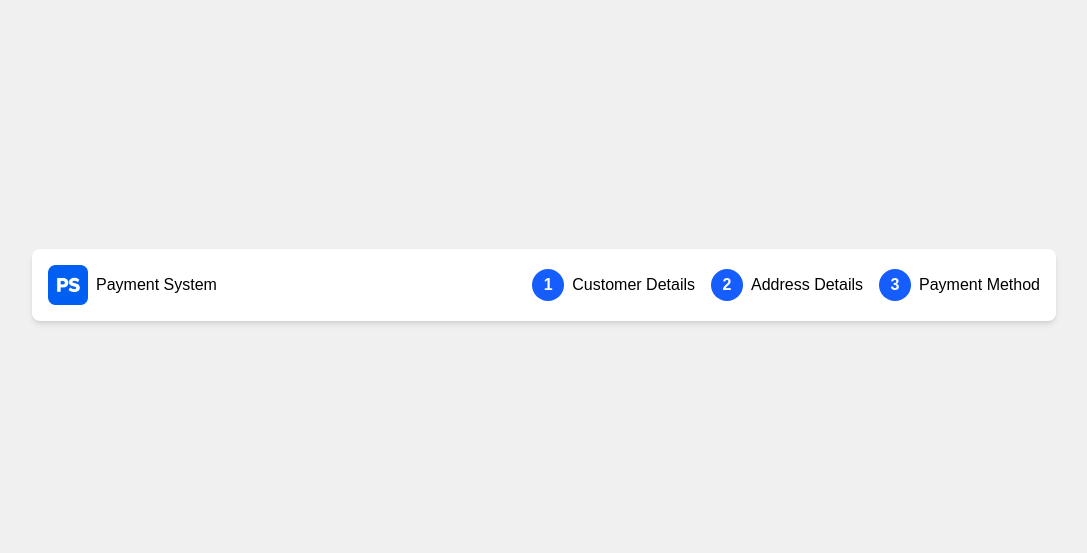
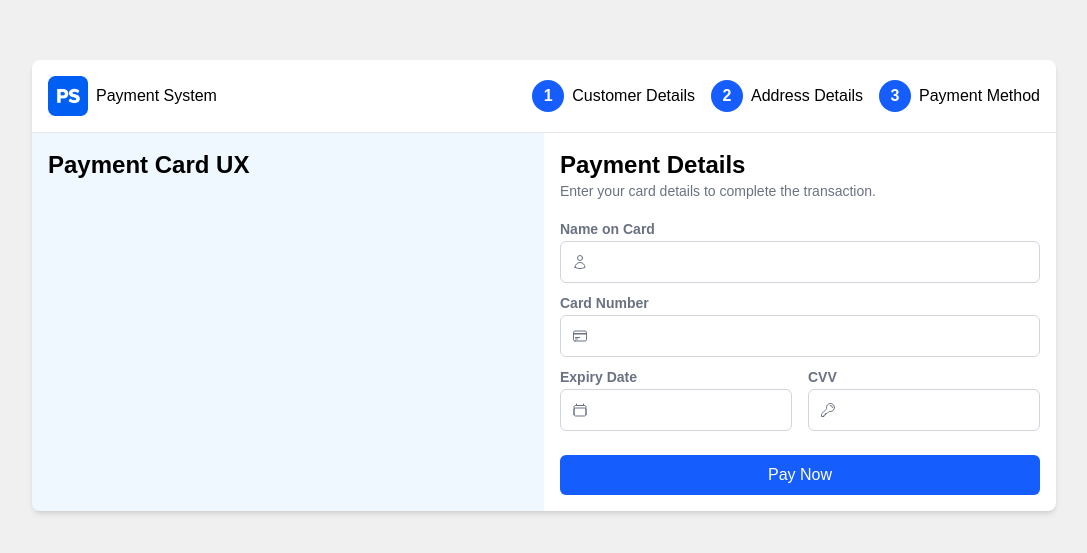
Before and after one commit to smaranello/payment-ui, a React app: page / in a window 1280 px wide. Shown: the part 115-668 px from the top of the page, without its empty margins (96-1183 px from the left). Built offline with nearby package versions, Linux system fonts and the light colour scheme.

Commit message:
Add @heroicons/react dependency, enhance App layout with PaymentForm and PaymentCardUX components, and improve PaymentHeader styling

```diff
--- a/package.json
+++ b/package.json
@@ -7,6 +7,7 @@
     "build": "webpack --mode production"
   },
   "dependencies": {
+    "@heroicons/react": "^2.2.0",
     "motion": "^14.9.0",
     "react": "^19.2.0",
     "react-dom": "^19.2.0"
--- a/src/App.jsx
+++ b/src/App.jsx
@@ -1,11 +1,17 @@
 import Card from "./components/Card";
 import PaymentHeader from "./components/PaymentHeader";
+import PaymentForm from "./components/PaymentForm";
+import PaymentCardUX from "./components/PaymentCardUX";
 
 export default function App() {
   return (
     <div className="flex justify-center items-center h-screen">
       <Card>
         <PaymentHeader />
+        <div className="grid w-full grid-cols-2">
+          <PaymentCardUX />
+          <PaymentForm />
+        </div>
       </Card>
     </div>
   );
--- a/src/components/Card.jsx
+++ b/src/components/Card.jsx
@@ -1,6 +1,6 @@
 export default function Card({ children }) {
   return (
-    <div className="w-full max-w-5xl bg-white rounded-lg shadow-md p-4">
+    <div className="w-full max-w-5xl bg-white rounded-lg shadow-md">
       {children}
     </div>
   );
--- /dev/null
+++ b/src/components/PaymentCardUX.jsx
@@ -0,0 +1,7 @@
+export default function PaymentCardUX() {
+  return (
+    <div className="p-4 bg-sky-100/50">
+      <h1 className="text-2xl font-bold">Payment Card UX</h1>
+    </div>
+  );
+}
--- /dev/null
+++ b/src/components/PaymentForm.jsx
@@ -0,0 +1,95 @@
+import { useState } from "react";
+import {
+  UserIcon,
+  CreditCardIcon,
+  CalendarIcon,
+  KeyIcon,
+} from "@heroicons/react/24/outline";
+
+export default function PaymentForm() {
+  const [name, setName] = useState("");
+  const [cardNumber, setCardNumber] = useState("");
+  const [expiryDate, setExpiryDate] = useState("");
+  const [cvv, setCvv] = useState("");
+  const [isLoading, setIsLoading] = useState(false);
+  const [errors, setErrors] = useState({});
+  const [isSubmitting, setIsSubmitting] = useState(false);
+
+  return (
+    <form>
+      <div className="p-4">
+        <h1 className="text-2xl font-bold">Payment Details</h1>
+        <p className="text-gray-500 text-sm mb-4">
+          Enter your card details to complete the transaction.
+        </p>
+        <label htmlFor="name" className="text-sm font-bold text-gray-500">
+          Name on Card
+        </label>
+        <div className="relative mb-2">
+          <UserIcon className="pointer-events-none absolute top-1/2 left-3 h-4 w-4 -translate-y-1/2 text-gray-500" />
+          <input
+            type="text"
+            id="name"
+            value={name}
+            onChange={(e) => setName(e.target.value)}
+            className="w-full rounded-md border border-gray-300 py-2 pr-2 pl-9"
+          />
+        </div>
+        <label htmlFor="cardNumber" className="text-sm font-bold text-gray-500">
+          Card Number
+        </label>
+        <div className="relative mb-2">
+          <CreditCardIcon className="pointer-events-none absolute top-1/2 left-3 h-4 w-4 -translate-y-1/2 text-gray-500" />
+          <input
+            type="text"
+            id="cardNumber"
+            value={cardNumber}
+            onChange={(e) => setCardNumber(e.target.value)}
+            className="w-full rounded-md border border-gray-300 py-2 pr-2 pl-9"
+          />
+        </div>
+        <div className="mb-6 grid w-full grid-cols-2 gap-4">
+          <div>
+            <label
+              htmlFor="expiryDate"
+              className="text-sm font-bold text-gray-500"
+            >
+              Expiry Date
+            </label>
+            <div className="relative">
+              <CalendarIcon className="pointer-events-none absolute top-1/2 left-3 h-4 w-4 -translate-y-1/2 text-gray-500" />
+              <input
+                type="text"
+                id="expiryDate"
+                value={expiryDate}
+                onChange={(e) => setExpiryDate(e.target.value)}
+                className="w-full rounded-md border border-gray-300 py-2 pr-2 pl-9"
+              />
+            </div>
+          </div>
+          <div>
+            <label htmlFor="cvv" className="text-sm font-bold text-gray-500">
+              CVV
+            </label>
+            <div className="relative">
+              <KeyIcon className="pointer-events-none absolute top-1/2 left-3 h-4 w-4 -translate-y-1/2 text-gray-500" />
+              <input
+                type="text"
+                id="cvv"
+                value={cvv}
+                onChange={(e) => setCvv(e.target.value)}
+                className="w-full rounded-md border border-gray-300 py-2 pr-2 pl-9"
+              />
+            </div>
+          </div>
+        </div>
+        <button
+          type="submit"
+          className="w-full rounded-md bg-[var(--blue-bg)] p-2 text-white"
+        >
+          Pay Now
+        </button>
+      </div>
+    </form>
+  );
+}
--- a/src/components/PaymentHeader.jsx
+++ b/src/components/PaymentHeader.jsx
@@ -2,7 +2,7 @@ import logo from "../../public/logo.png";
 
 export default function PaymentHeader() {
   return (
-    <div className="flex w-full justify-between items-center">
+    <div className="flex w-full justify-between items-center border-b border-gray-200 p-4">
       <div className="flex items-center">
         <img src={logo} alt="logo" className="w-10 h-10 mr-2" />
         <p>Payment System</p>
```
Also changed, not shown: 1 other file (tests, documents, lock files or other folders).
